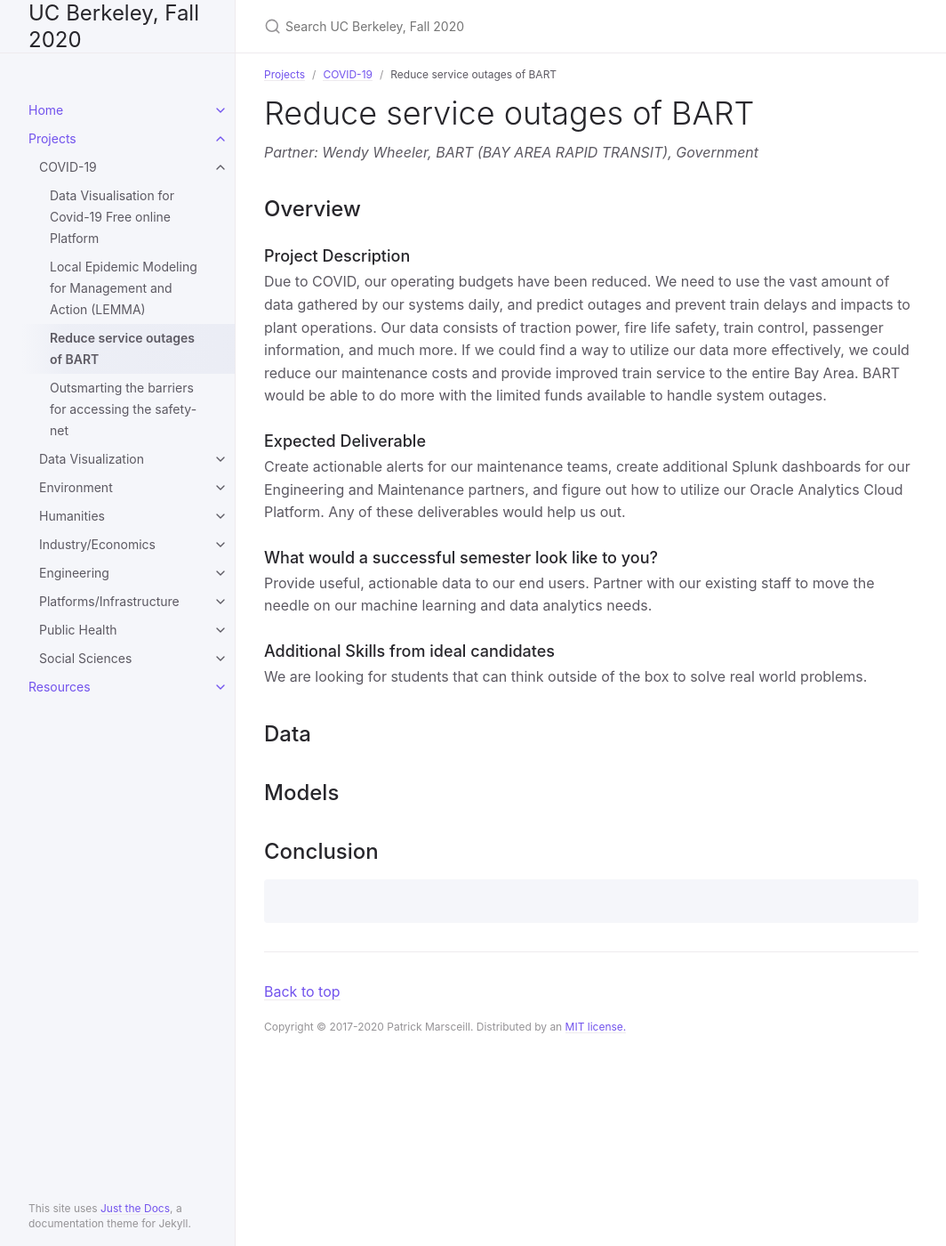
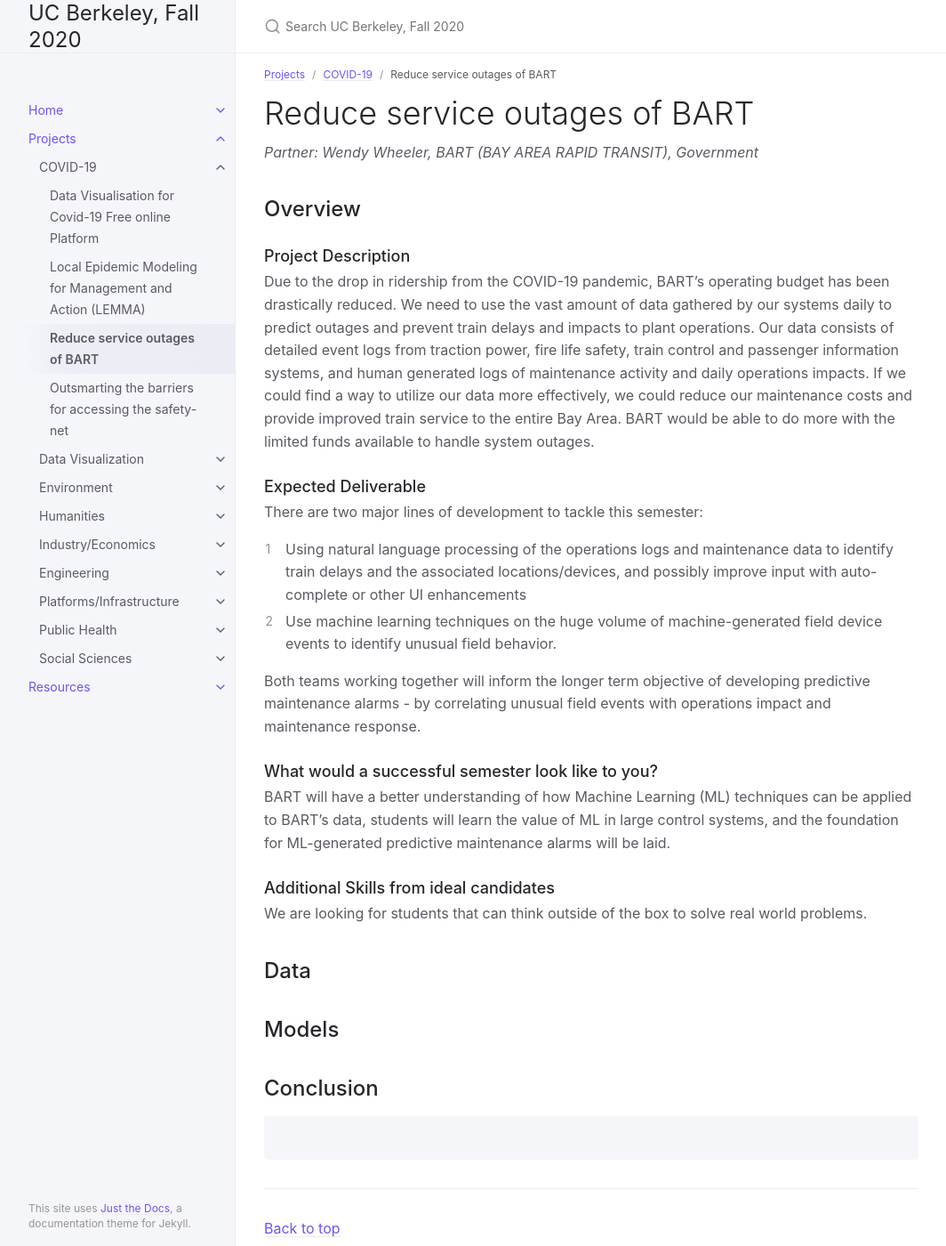
Before and after one commit to DS-Discovery/ds-discovery.github.io, a Jekyll site: the page built from Projects/COVID-19/C-Reduce service outages of BART.md, in a window 1280 px wide and 1400 px high. Shown: the whole window at 89% size, without its empty margins (107-1171 px from the left). Built offline with Jekyll 4.4.1, drawn with Linux system fonts in a browser that asks for light colours.

Commit message:
Update C-Reduce service outages of BART.md

```diff
--- a/Projects/COVID-19/C-Reduce service outages of BART.md
+++ b/Projects/COVID-19/C-Reduce service outages of BART.md
@@ -12,11 +12,18 @@ nav_order: 2
 
 ## Overview
 ### Project Description
-Due to COVID, our operating budgets have been reduced. We need to use the vast amount of data gathered by our systems daily, and predict outages and prevent train delays and impacts to plant operations. Our data consists of traction power, fire life safety, train control, passenger information, and much more. If we could find a way to utilize our data more effectively, we could reduce our maintenance costs and provide improved train service to the entire Bay Area. BART would be able to do more with the limited funds available to handle system outages.
+Due to the drop in ridership from the COVID-19 pandemic, BART's operating budget has been drastically reduced. We need to use the vast amount of data gathered by our systems daily to predict outages and prevent train delays and impacts to plant operations. Our data consists of detailed event logs from traction power, fire life safety, train control and passenger information systems, and human generated logs of maintenance activity and daily operations impacts.  If we could find a way to utilize our data more effectively, we could reduce our maintenance costs and provide improved train service to the entire Bay Area. BART would be able to do more with the limited funds available to handle system outages.
+
 ### Expected Deliverable
-Create actionable alerts for our maintenance teams, create additional Splunk dashboards for our Engineering and Maintenance partners, and figure out how to utilize our Oracle Analytics Cloud Platform. Any of these deliverables would help us out.
+There are two major lines of development to tackle this semester:
+1. Using natural language processing of the operations logs and maintenance data to identify train delays and the associated locations/devices, and possibly improve input with auto-complete or other UI enhancements
+1. Use machine learning techniques on the huge volume of machine-generated field device events to identify unusual field behavior.
+
+Both teams working together will inform the longer term objective of developing predictive maintenance alarms - by correlating unusual field events with operations impact and maintenance response.
+
 ### What would a successful semester look like to you?
-Provide useful, actionable data to our end users. Partner with our existing staff to move the needle on our machine learning and data analytics needs.
+BART will have a better understanding of how Machine Learning (ML) techniques can be applied to BART's data, students will learn the value of ML in large control systems, and the foundation for ML-generated predictive maintenance alarms will be laid.
+
 ### Additional Skills from ideal candidates
 We are looking for students that can think outside of the box to solve real world problems.
 
```
